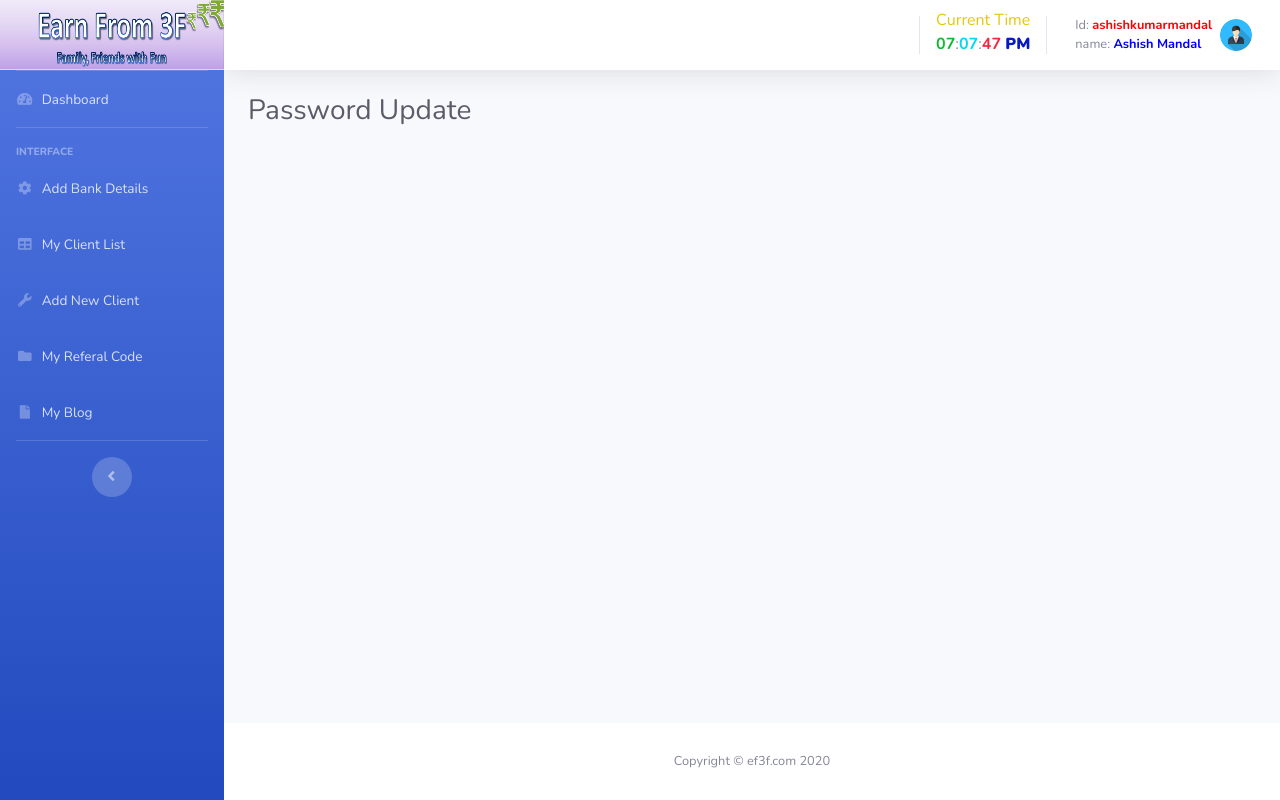
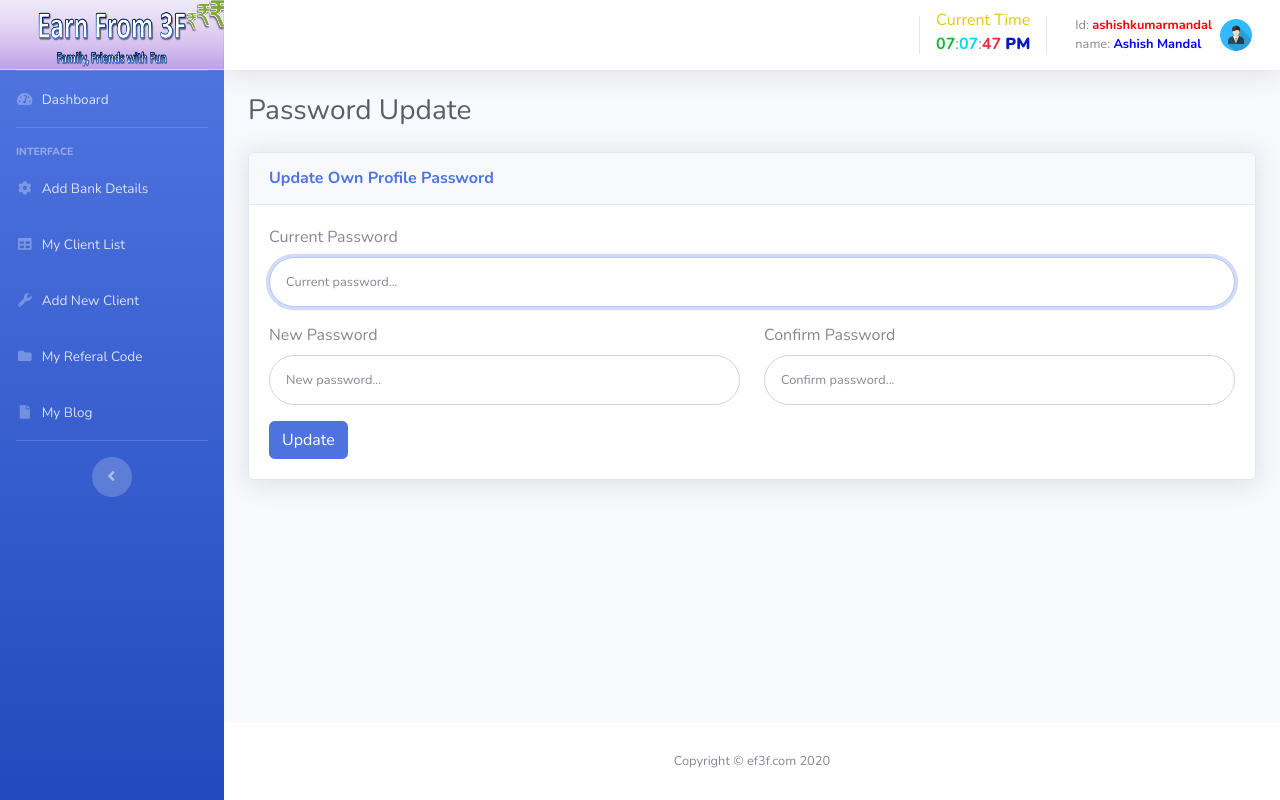
Before and after one commit to Ashish-Kumar-Mandal/ef3f, a Django app: page /client/password in a window 1280 px wide. Run offline with Django 3.2, Linux system fonts and the light colour scheme; a user stored in the database is signed in; some libraries are stand-ins or nearby versions.

Commit message:
add change password

```diff
--- a/client/views.py
+++ b/client/views.py
@@ -1,6 +1,7 @@
 from django.shortcuts import render, HttpResponse, redirect
 from django.contrib import messages
 from django.contrib.auth.models import User
+from django.contrib.auth import get_user_model  # for reset password
 from django.contrib.auth import authenticate, logout
 from client.models import Contact, UserBank, UserProfile
 
@@ -39,6 +40,32 @@ def profile(request):
     return render(request, 'client/profile.html', {'profileDetails': profileDetails})
 
 def password(request):
+    if request.method=="POST":
+        username = request.user
+        old_psw = request.POST['old_psw']
+        psw = request.POST['psw']
+        repsw = request.POST['repsw']
+
+        if psw != repsw:
+            messages.error(request, 'Confirm password not matched! Try again.')
+            return redirect('/client/password')
+
+        try:
+            user_logedin = authenticate(username=username, password=old_psw)
+            user = get_user_model().objects.get(username=username)
+
+            if user != user_logedin:
+                messages.error(request, 'Current password not matched!')
+                return redirect('/client/password')
+            else:
+                user.set_password(psw)
+                user.save()
+                messages.success(request, 'Your Profile Password Successfully Changed. Now Login')
+                return redirect('/')
+        except:
+            messages.error(request, 'Something Wrong!')
+            return redirect('/client/password')
+
     return render(request, 'client/password.html')
 
 def bank(request):
@@ -73,43 +100,49 @@ def client_list(request):
     myProfileDetails = UserProfile.objects.filter(user_id=request.user).first()
     my_referal_code = myProfileDetails.my_referal_code
     myClientList = UserProfile.objects.filter(use_referal_code=my_referal_code)
-    for i in myClientList:
-        print(i.user_id)
     return render(request, 'client/client_list.html', {'myClientList': myClientList})
 
 def add_client(request):
     if request.method=="POST":
         use_referal_code = request.POST['refral_code']
-        fname = request.POST['fname']
-        lname = request.POST['lname']
+        name = request.POST['name'].strip().split(" ")   # split the entire name in list.
         mobile = request.POST['mobile']
         email = request.POST['email']
         password = request.POST['pass']
         repass = request.POST['repass']
-        my_referal_code = fname[0]+lname[0]+email[0]+password[0]+mobile[4:]
+        fname = name[0].capitalize()     # find first name.
+        lname = name[-1].capitalize()    # find last name.
+        uname = email.split("@")[0]    # find user name form first part of emailid.
+        my_referal_code = fname[0]+lname[0]+email[0]+password[0]+mobile[4:]     # generate referal code.
 
         if password != repass:
             messages.warning(request, 'Re-password not matched. Try again.')
-            return redirect('Home')
+            return redirect('Add_client')
 
         if not mobile.isnumeric():
             messages.error(request, 'Please enter valid mobile number')
-            return redirect('Home')
+            return redirect('Add_client')
 
         if len(mobile) != 10:
             messages.warning(request, 'Mobile number contain only 10 digits.')
-            return redirect('Home')
+            return redirect('Add_client')
+
+        exist_uname = User.objects.filter(username=uname)
+        exist_email = User.objects.filter(email=email)
+        if exist_uname or exist_email:
+            messages.warning(request, 'This email id is not allowed! Try another email id.')
+            return redirect('Add_client')
 
         try:
-            myuser = User.objects.create_user(mobile, email, password)
+            myuser = User.objects.create_user(uname, email, password)
             myuser.first_name = fname
             myuser.last_name = lname
             myuser.save()
-            UserProfile.objects.filter(user_id=myuser).update(use_referal_code=use_referal_code, my_referal_code=my_referal_code)
+            UserProfile.objects.filter(user_id=myuser).update(use_referal_code=use_referal_code, my_referal_code=my_referal_code, mobile=mobile)
             messages.success(request, 'Congratulations! In EF3F have, your new Client account has been registred successfully.')
         except:
             messages.error(request, 'This mobile number is not allowed. Try another number!')
-        return redirect('/client/add_client')
+        return redirect('Add_client')
 
     my_referal_code = UserProfile.objects.filter(user_id=request.user).first().my_referal_code
     return render(request, 'client/add_client.html', {'my_referal_code': my_referal_code})
--- a/templates/base.html
+++ b/templates/base.html
@@ -127,7 +127,7 @@
                     <!-- This div part is used for dispay any message -->
                     {% for message in messages %}
                         <div class="alert alert-{{ message.tags }} mb-1 alert-dismissible fade show" role="alert">
-                        <strong style="text-transform: capitalize;">{{ message.tags }}!</strong> {{ message }}
+                        <strong style="text-transform: capitalize;">Message!</strong> {{ message }}
                         <button type="button" class="close" data-dismiss="alert" aria-label="Close">
                             <span aria-hidden="true">&times;</span>
                         </button>
--- a/templates/client/client_list.html
+++ b/templates/client/client_list.html
@@ -37,7 +37,7 @@
                     <tr>
                       <td>{{list.user_id.get_full_name}}</td>
                       <td>{{list.my_referal_code}}</td>
-                      <td>{{list.user_id}}</td>
+                      <td>{{list.mobile}}</td>
                       <td>{{list.gender}}</td>
                       <td>{{list.district}}</td>
                       <td>{{list.state}}</td>
--- a/templates/client/password.html
+++ b/templates/client/password.html
@@ -3,5 +3,34 @@
 {% block body_titlle %}Password Update{% endblock body_titlle %}
 
 {% block body %}
-
+    <div class="row">
+        <!-- Area Chart -->
+        <div class="col-md-12">
+            <!-- Our Mission Example -->
+            <div class="card shadow mb-4">
+            <div class="card-header py-3">
+                <h6 class="m-0 font-weight-bold text-primary">Update Own Profile Password</h6>
+            </div>
+            <div class="card-body text-justify">
+                <form class="user" method="post" action="/client/password"> {% csrf_token %}
+                <div class="form-group">
+                    <label for="branch_name" class="label">Current Password</label>
+                    <input type="password" class="form-control form-control-user" id="old_psw" name="old_psw" placeholder="Current password..." autofocus required>
+                </div>
+                <div class="form-group row">
+                    <div class="col-sm-6 mb-3 mb-sm-0">
+                         <label for="branch_name" class="label">New Password</label>
+                        <input type="password" class="form-control form-control-user" id="psw" name="psw" placeholder="New password..." autofocus required>
+                    </div>
+                    <div class="col-sm-6">
+                         <label for="branch_name" class="label">Confirm Password</label>
+                        <input type="password" class="form-control form-control-user" id="repsw" name="repsw" placeholder="Confirm password..." autofocus required>
+                    </div>
+                </div>
+                <input type="submit" value="Update" class="btn btn-primary">
+                </form>
+            </div>
+            </div>
+        </div>
+    </div>
 {% endblock body %}
--- a/templates/home/base.html
+++ b/templates/home/base.html
@@ -18,7 +18,7 @@
     <div class="container opacity flex-row">
       {% for message in messages %}
         <div class="alert alert-{{ message.tags }} my-1 alert-dismissible fade show" role="alert">
-          <strong style="text-transform: capitalize;">{{ message.tags }}!</strong> {{ message }}
+          <strong style="text-transform: capitalize;">Message!</strong> {{ message }}
           <button type="button" class="close" data-dismiss="alert" aria-label="Close">
             <span aria-hidden="true">&times;</span>
           </button>
```
Also changed, not shown: home/views.py (+4 -4 lines), templates/client/add_client.html (+3 -9 lines), templates/client/profile.html (+4 -4 lines), db.sqlite3.
